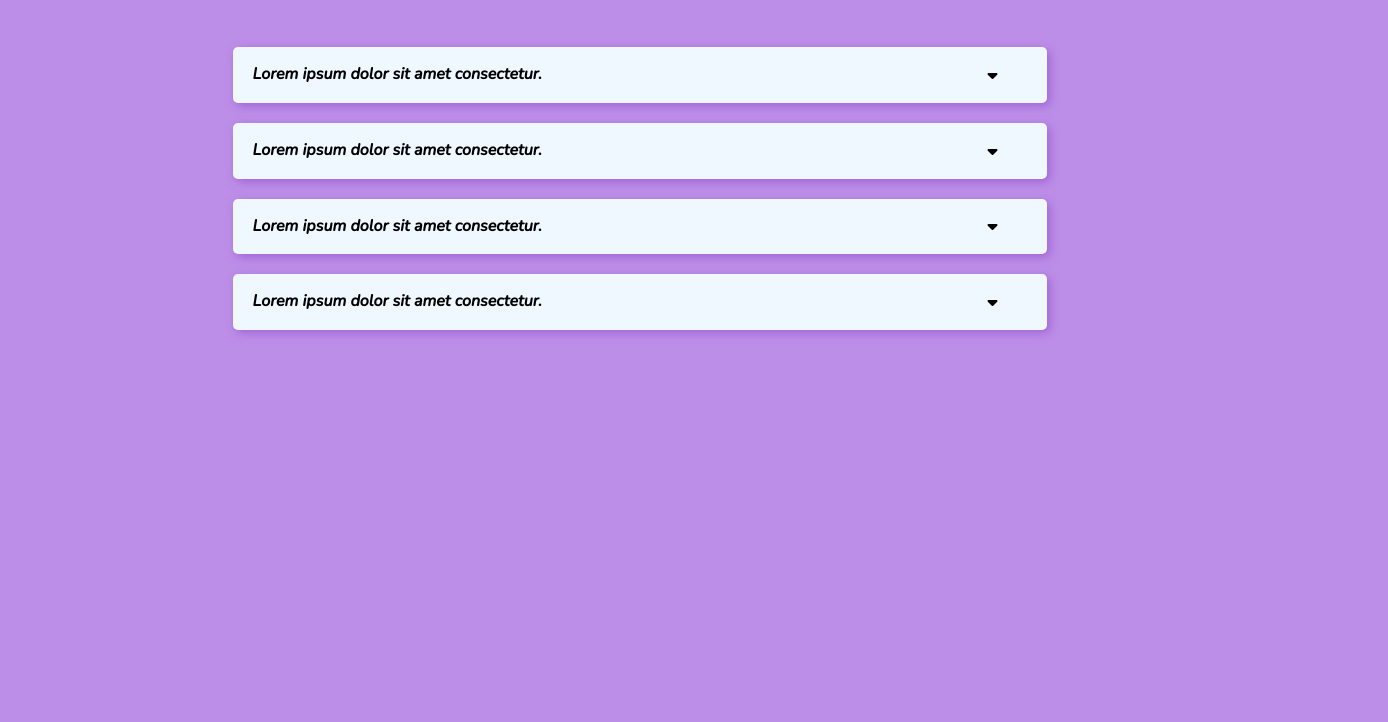
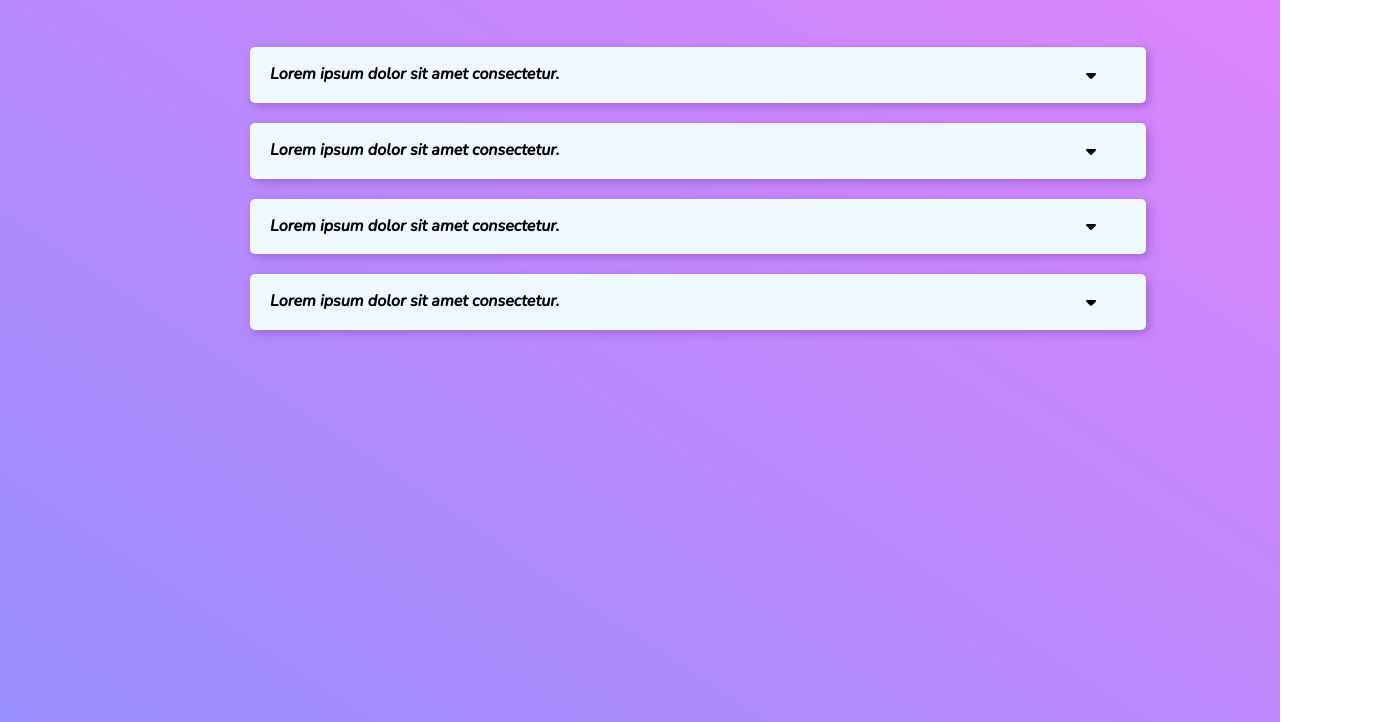
Before and after one commit to akshayveera/FAQs-Section, a plain HTML site: page index.html in a window 1280 px wide. Shown: the part 136-858 px from the top of the page, 1388 px wide, since content can reach past the window. Before the commit the page ends 800 px from the top, so only its background shows below. Drawn offline with nearby package versions, Linux system fonts and the light colour scheme.

Commit message:
changed background

```diff
--- a/styles/style.css
+++ b/styles/style.css
@@ -1,12 +1,19 @@
 
 @import url('https://fonts.googleapis.com/css2?family=Nunito:ital,wght@1,500&display=swap');
 
+
+
 body{
-    background-color: rgb(188, 142, 231);
+    background: linear-gradient(to top right, #988efd, #e384fb);
+    background-repeat: no-repeat;
     padding: 0px 50px;
     font-style: bold;
     line-height: 1.6rem;
     font-family: 'Nunito', sans-serif;
+    width: 100vw;
+    height: 100vh;
+    overflow: hidden;
+
 }
 
 .container{
```
